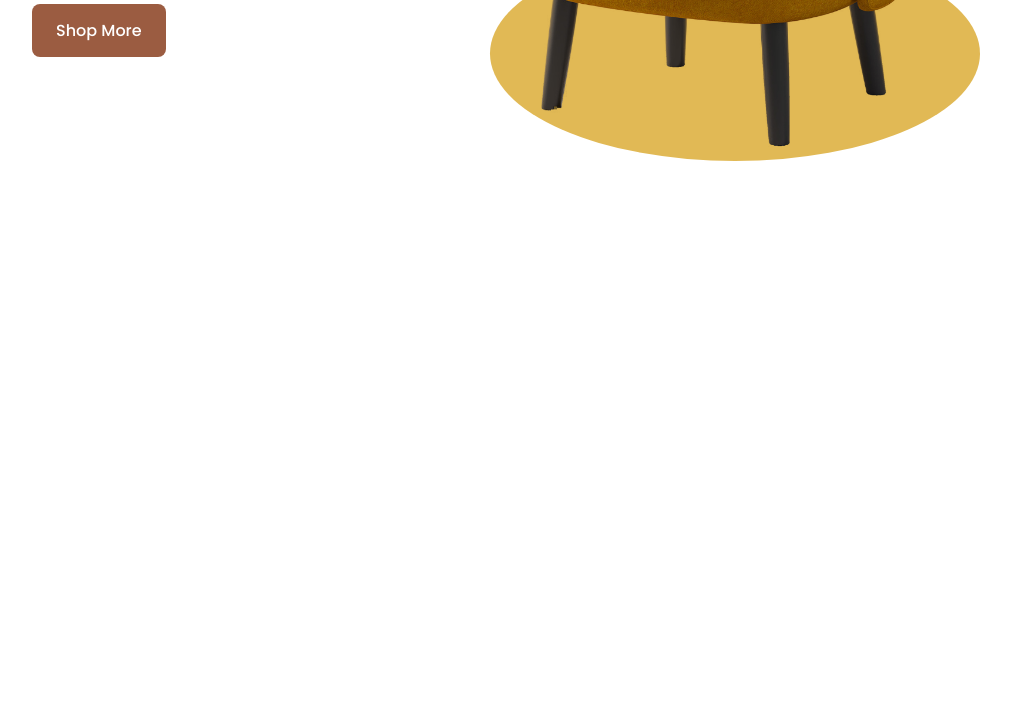
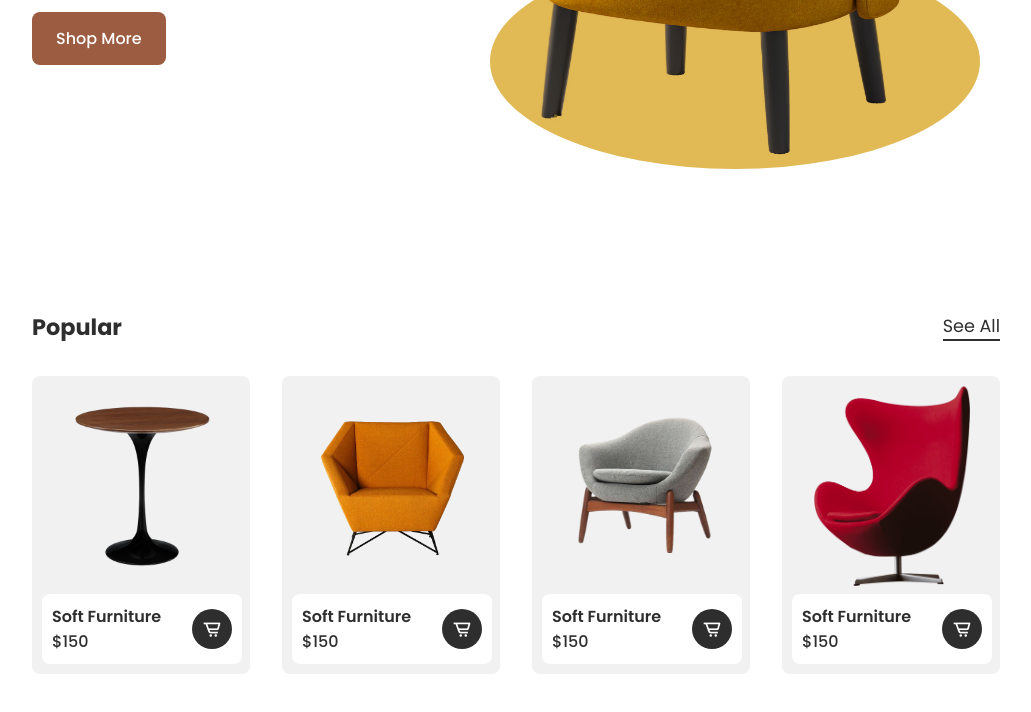
Before and after one commit to BehroozRanjbaran/Furniture, a plain HTML site: page index.html in a window 1280 px wide. Shown: the part 394-1106 px from the top of the page, without its empty margins (124-1155 px from the left). Before the commit the page ends 800 px from the top, so only its background shows below. Drawn offline with nearby package versions, Linux system fonts and the light colour scheme.

Commit message:
Popular section added to project

```diff
--- a/index.html
+++ b/index.html
@@ -95,7 +95,61 @@
       </div>
     </section>
     <!-- Home Section End -->
-
+    <!-- Popular Section Start -->
+    <section class="popular container" id="popular">
+     <div class="heading">
+      <h2>Popular</h2>
+      <a href="#">See All</a>
+     </div>
+      <!--Popular Content  -->
+      <div class="popular-content">
+        <!-- Box 1 -->
+        <div class="box">
+          <img src="img/popular1.png" alt="">
+          <div class="box-text">
+            <div class="title-price">
+            <h3>Soft Furniture</h3>
+            <span>$150</span>
+            </div>
+            <a href="#"><i class="bx bx-cart-alt"></i></a>
+          </div>
+        </div>
+        <!-- Box 2 -->
+        <div class="box">
+          <img src="img/popular2.png" alt="">
+          <div class="box-text">
+            <div class="title-price">
+            <h3>Soft Furniture</h3>
+            <span>$150</span>
+            </div>
+            <a href="#"><i class="bx bx-cart-alt"></i></a>
+          </div>
+        </div>
+        <!-- Box 3 -->
+        <div class="box">
+          <img src="img/popular3.png" alt="">
+          <div class="box-text">
+            <div class="title-price">
+            <h3>Soft Furniture</h3>
+            <span>$150</span>
+            </div>
+            <a href="#"><i class="bx bx-cart-alt"></i></a>
+          </div>
+        </div>
+        <!-- Box 4 -->
+        <div class="box">
+          <img src="img/popular4.png" alt="">
+          <div class="box-text">
+            <div class="title-price">
+            <h3>Soft Furniture</h3>
+            <span>$150</span>
+            </div>
+            <a href="#"><i class="bx bx-cart-alt"></i></a>
+          </div>
+        </div>
+      </div>
+    </section>
+    <!-- Popular Section End -->
     <!-- Link to JS -->
     <script src="./javascript/script.js"></script>
   </body>
--- a/style.css
+++ b/style.css
@@ -20,6 +20,9 @@
 }
 img{
    width: 100%;
+}
+section {
+    padding: 4rem 0 3rem;
 }
 body{
     color: var(--text-color);
@@ -306,3 +309,68 @@ header{
     border-radius: 50%;
     z-index: -1;
 }
+.heading{
+  display: flex;
+  justify-content: space-between;
+  align-items: center;
+  margin-bottom: 2rem;
+}
+.heading h2{
+    font-size: 1.4rem;
+}
+.heading a {
+    font-size: 1.1rem;
+    font-weight: 400;
+    color: var(--text-color);
+    border-bottom: 2px solid var(--text-color);
+}
+.heading a:hover {
+    color: var(--main-color);
+    border-bottom: 2px solid var(--main-color);
+}
+
+/* Popular */
+.popular-content {
+    display: grid;
+    grid-template-columns: repeat(auto-fit, minmax(200px, auto));
+    gap: 2rem;
+}
+.box {
+    padding: 10px;
+    background: #f1f1f1;
+    border-radius: 0.5rem;
+    display: grid;
+    row-gap: 0.5rem;
+}
+.box img {
+    width: 200px;
+    height: 200px;
+    object-fit: contain;
+    object-position: center;
+}
+.box-text {
+    display: flex;
+    align-items: center;
+    justify-content: space-between;
+    width: 100%;
+    background: var(--bg-color);
+    padding: 10px;
+    border-radius: 0.5rem;
+}
+.title-price h3{
+  font-size: 1rem;
+  font-weight: 600;
+}
+.title-price span{
+   font-weight: 500;
+}
+.box-text .bx {
+  padding: 10px;
+  font-size: 20px;
+  background: var(--text-color);
+  color: var(--bg-color);
+  border-radius: 5rem;
+}
+.box-text .bx:hover {
+    background: var(--main-color);
+}
```
